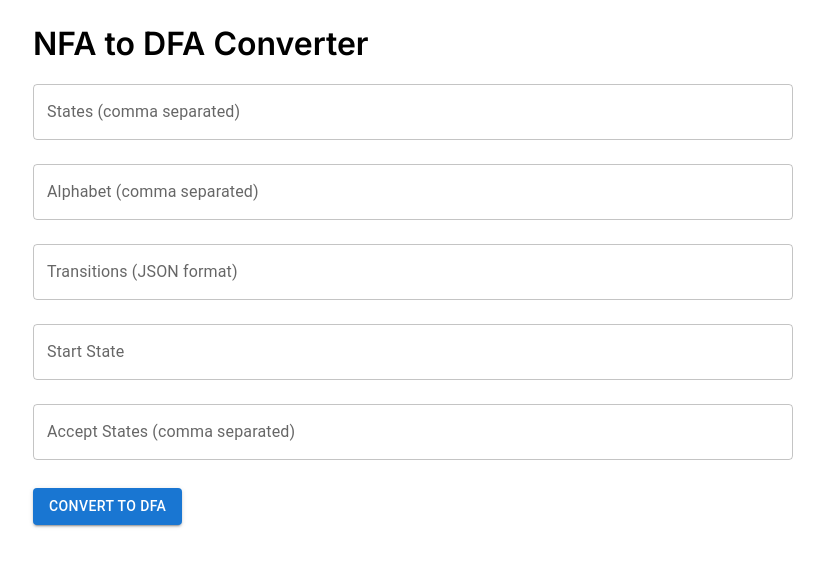
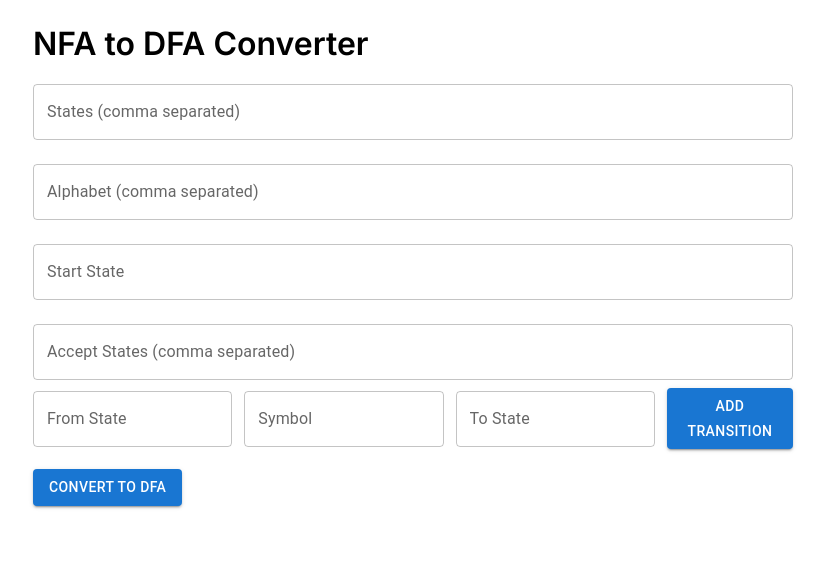
Before and after one commit to olcayhan/nfa-to-dfa-converter, a Next.js app: page / in a window 1280 px wide. Shown: the top 566 px of the page, without its empty margins (227-1052 px from the left). Built offline with nearby package versions, Linux system fonts and the light colour scheme.

Commit message:
feat: Add functionality to add transitions in IndexPage

```diff
--- a/app/page.tsx
+++ b/app/page.tsx
@@ -12,6 +12,27 @@ import { NFAPure } from "@/types/NFA";
 import { DFA } from "@/types/DFA";
 
 const IndexPage = () => {
+  const [transitions, setTransitions] = useState<any>({});
+  const [fromState, setFromState] = useState("");
+  const [symbol, setSymbol] = useState("");
+  const [toState, setToState] = useState("");
+
+  const handleAddTransition = () => {
+    if (fromState === "" || symbol === "" || toState === "") return;
+
+    if (!transitions[fromState]) {
+      setTransitions({ ...transitions, [fromState]: { [symbol]: [toState] } });
+    } else if (!transitions[fromState][symbol]) {
+      transitions[fromState][symbol] = [toState];
+    } else if (!transitions[fromState][symbol].includes(toState)) {
+      transitions[fromState][symbol].push(toState);
+    }
+
+    setFromState("");
+    setSymbol("");
+    setToState("");
+  };
+
   const [nfa, setNfa] = useState<NFAPure>({
     states: "",
     alphabet: "",
@@ -33,11 +54,7 @@ const IndexPage = () => {
       const formattedNfa: any = {
         states: new Set(nfa.states.split(",").map((s) => s.trim())),
         alphabet: new Set(nfa.alphabet.split(",").map((s) => s.trim())),
-        transitions: JSON.parse(
-          nfa.transitions
-            .replace(/(\w+):/g, '"$1":')
-            .replace(/:(\w+)/g, ':"$1"')
-        ),
+        transitions: transitions,
         startState: nfa.startState.trim(),
         acceptStates: new Set(nfa.acceptStates.split(",").map((s) => s.trim())),
       };
@@ -72,14 +89,6 @@ const IndexPage = () => {
         margin="normal"
       />
       <TextField
-        label="Transitions (JSON format)"
-        name="transitions"
-        value={nfa.transitions}
-        onChange={handleChange}
-        fullWidth
-        margin="normal"
-      />
-      <TextField
         label="Start State"
         name="startState"
         value={nfa.startState}
@@ -95,6 +104,53 @@ const IndexPage = () => {
         fullWidth
         margin="normal"
       />
+      <div className="flex flex-row items-center justify-center gap-3 w-full">
+        <TextField
+          label="From State"
+          value={fromState}
+          onChange={(e) => setFromState(e.target.value)}
+        />
+        <TextField
+          label="Symbol"
+          value={symbol}
+          onChange={(e) => setSymbol(e.target.value)}
+        />
+        <TextField
+          label="To State"
+          value={toState}
+          onChange={(e) => setToState(e.target.value)}
+        />
+        <Button
+          variant="contained"
+          color="primary"
+          onClick={handleAddTransition}
+        >
+          Add Transition
+        </Button>
+      </div>
+      {Object.keys(transitions).length > 0 && (
+        <div className="mt-5">
+          <h3 className="font-semibold text-[24px]">Transitions</h3>
+          <ul>
+            {Object.keys(transitions).map((transition, index) => {
+              return (
+                <li key={index}>
+                  {Object.keys(transitions[transition]).map((symbol, index) => {
+                    return (
+                      transition +
+                      "--" +
+                      symbol +
+                      "-->" +
+                      Object.values(transitions[transition][symbol]) +
+                      " | "
+                    );
+                  })}
+                </li>
+              );
+            })}
+          </ul>
+        </div>
+      )}
       <Button
         variant="contained"
         color="primary"
```
